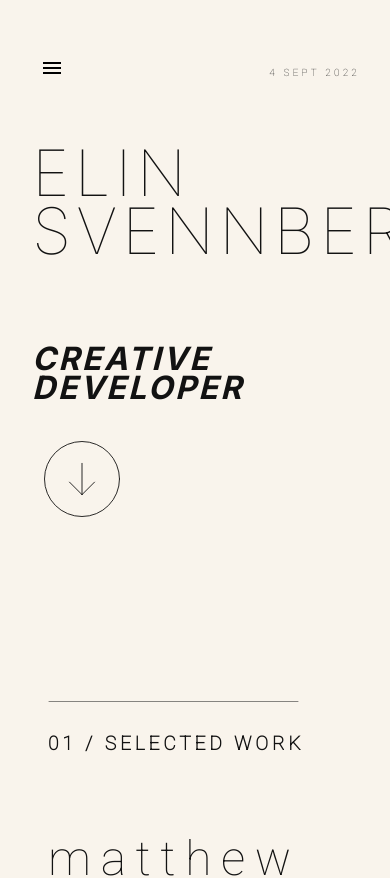
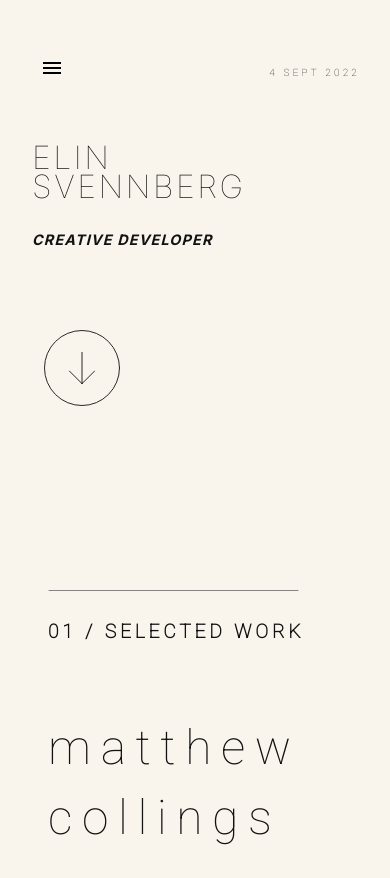
Before and after one commit to ElinVS/ElinVS.github.io, a React (Create React App) app: page / in a window 390 px wide. Shown: the top 878 px of the page. Built offline with nearby package versions, Linux system fonts and the light colour scheme; a web font is replaced by a local one.

Commit message:
more adjustments to responsivness

```diff
--- a/src/components/header/style.css
+++ b/src/components/header/style.css
@@ -31,9 +31,12 @@
 
 /* Extra small devices (phones, 600px and down) */
 @media only screen and (max-width: 600px) {
+    .header-container{
+        min-height: 5vh;
+    }
 
     .header-text{
-        font-size: 4rem;
+        font-size: 2rem;
     }
 }
 
--- a/src/components/jobtitle/style.css
+++ b/src/components/jobtitle/style.css
@@ -46,7 +46,7 @@
 @media only screen and (max-width: 600px) {
 
     .title-text{
-        font-size: 2rem;
+        font-size: 0.90rem;
     }
 
     .arrow-container > svg{
```
